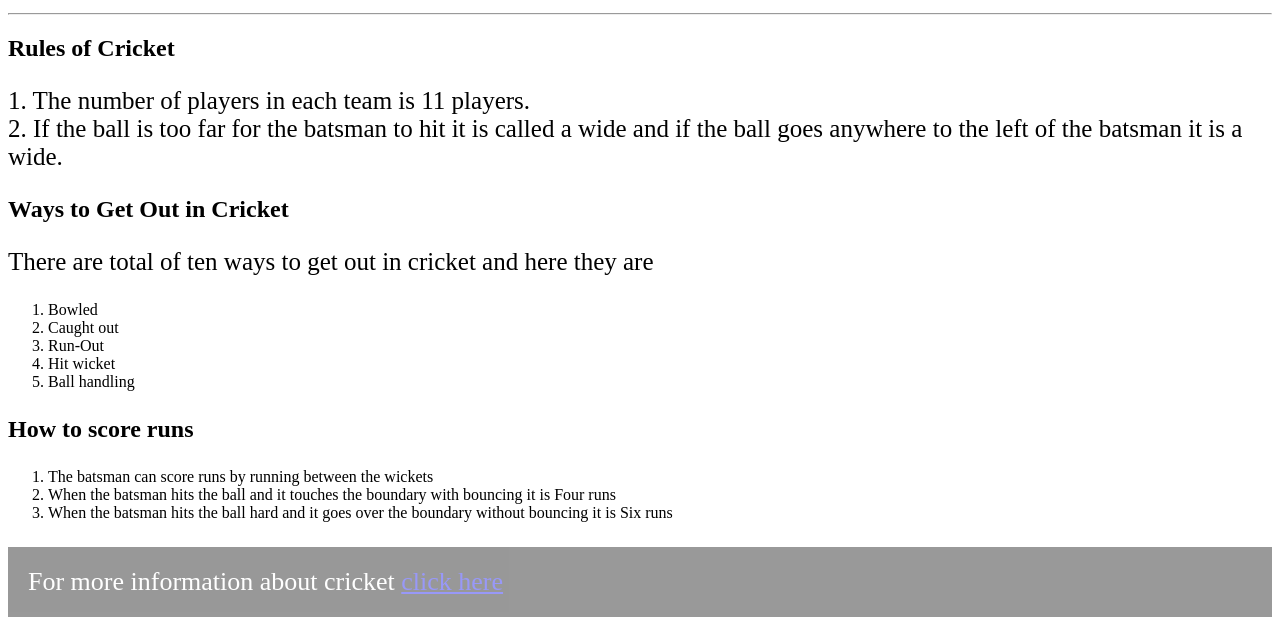
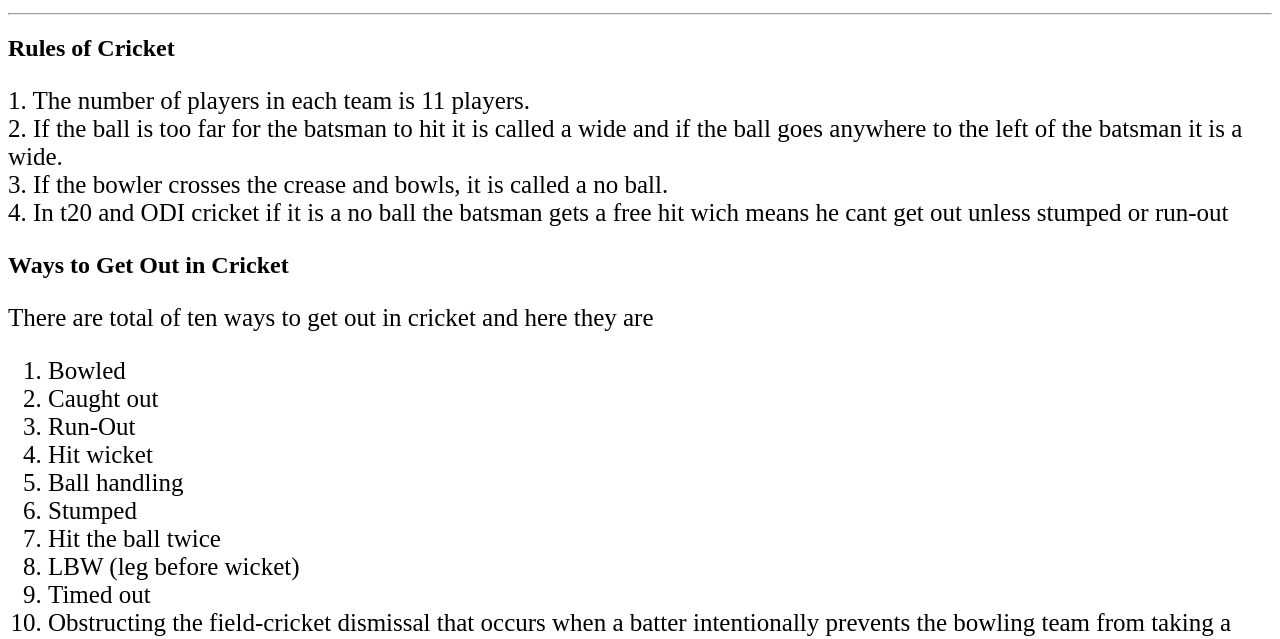
Before and after one commit to Atharv6942/Atharv, a plain HTML site: page rules.html in a window 1280 px wide. Shown: the part 151-790 px from the top of the page. Drawn offline with Linux system fonts and the light colour scheme.

Commit message:
Update rules.html

```diff
--- a/rules.html
+++ b/rules.html
@@ -5,7 +5,7 @@
  ul li a {text-decoration:none;}
  img {text-align:center;display:block;}
  p {font-size:25px;}
- footer {background-color:#000000;opacity:0.4;padding:20px;font-size:26px;color:#FFFFFF;}
+ footer {background-color:#000000;opacity:0.6;padding:20px;font-size:26px;color:#FFFFFF; text-align:center;}
 </style>
 </head>
   <body>
@@ -27,20 +27,29 @@
        <p> 1. The number of players in each team is 11 players. <br>
        2. If the ball is too far for the batsman to hit it is called a wide and if the ball goes anywhere to the left of the batsman it is a wide.
         <br>
+        3. If the bowler crosses the crease and bowls, it is called a no ball. <br>
+        4. In t20 and ODI cricket if it is a no ball the batsman gets a free hit wich means he cant get out unless stumped or run-out
        </p>
        <h2> Ways to Get Out in Cricket</h2>
        <p> There are total of ten ways to get out in cricket and here they are
-       <ol>
+       <ol style="font-size:25px;">
        <li> Bowled</li>
         <li> Caught out</li>
         <li>Run-Out</li>
         <li> Hit wicket</li>
         <li> Ball handling</li>
+        <li> Stumped</li>
+        <li> Hit the ball twice</li>
+        <li> LBW (leg before wicket)</li>
+        <li> Timed out</li>
+        <li> Obstructing the field-cricket dismissal that occurs when a batter intentionally prevents the bowling team from taking a catch, fielding, throwing, or hitting the stumps</li>
+
+
        </ol>
        </p>
        <h2> How to score runs</h2>
        <p>
-       <ol>
+       <ol style="font-size:25px;">
         <li> The batsman can score runs by running between the wickets</li>
         <li> When the batsman hits the ball and it touches the boundary with bouncing it is Four runs</li>
         <li> When the batsman hits the ball hard and it goes over the boundary without bouncing it is Six runs</li>
```
